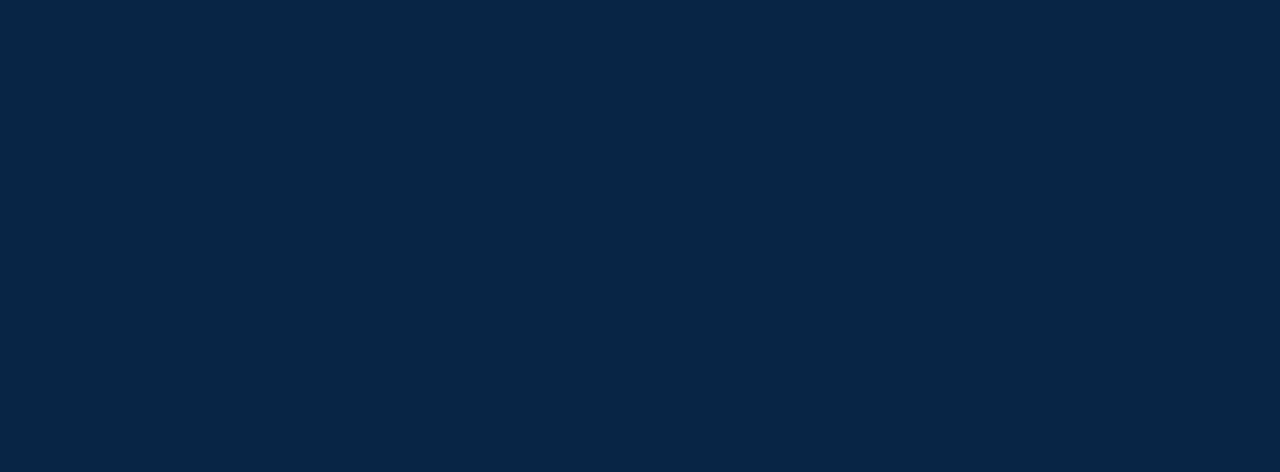
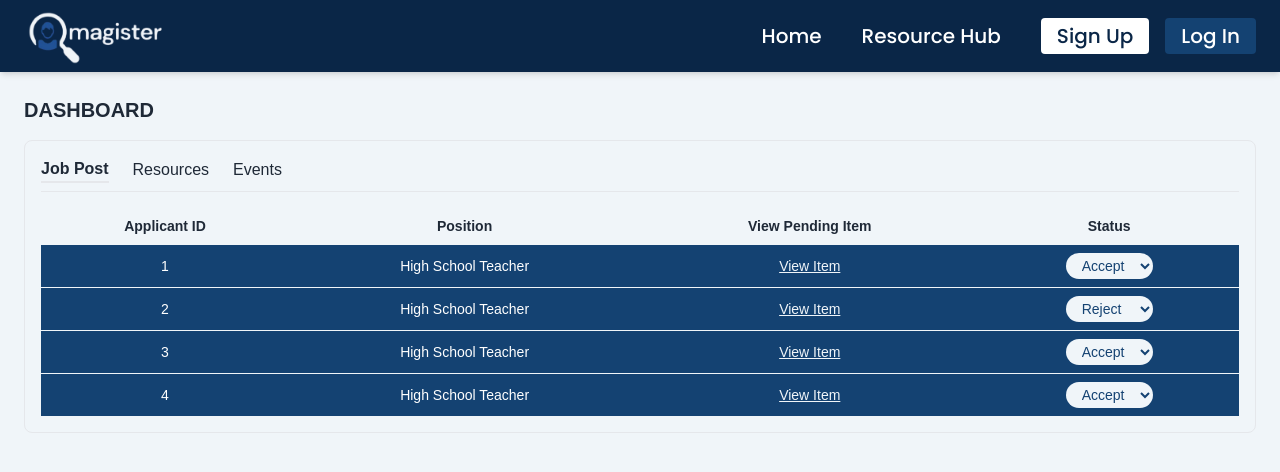
Before and after one commit to Cerphh/Magister, a React (Vite) app in the folder Frontend/: page /admin-dashboard in a window 1280 px wide. Before the commit this address had no page. Shown: the top 472 px of the page. Built offline with nearby package versions, Linux system fonts and the light colour scheme.

Commit message:
add admin dashboard page

```diff
--- a/Frontend/src/App.tsx
+++ b/Frontend/src/App.tsx
@@ -8,6 +8,7 @@ import MyJobs from './pages/MyJobs';
 import ResourceHub from './pages/ResourceHub';
 import RolePage from './pages/RolePage';
 import SignUpForm from './pages/Signup';
+import AdminDashboard from './pages/AdminDashboard';
 import { UserProfile } from './pages/UserProfile';
 
 const App = () => {
@@ -25,6 +26,7 @@ const App = () => {
           <Route path="/resources" element={<ResourceHub />} />
           <Route path="/profile" element={<UserProfile userType="applicant" />} />
           <Route path="/employer-dashboard" element={<EmployerDashboard />} />
+          <Route path="/admin-dashboard" element={<AdminDashboard />} />
         </Routes>
       </div>
     </Router>
--- /dev/null
+++ b/Frontend/src/pages/AdminDashboard.tsx
@@ -0,0 +1,136 @@
+import React, { useState } from "react";
+import Navbar from "../components/NavBar";
+import { MoreHorizontal, MoreVertical } from "lucide-react";
+
+const AdminDashboard: React.FC = () => {
+  const [activeTab, setActiveTab] = useState("Job Post");
+  const [applicants, setApplicants] = useState([
+    { id: 1, position: "High School Teacher", status: "Accept" },
+    { id: 2, position: "High School Teacher", status: "Reject" },
+    { id: 3, position: "High School Teacher", status: "Accept" },
+    { id: 4, position: "High School Teacher", status: "Accept" },
+  ]);
+  const [isModalOpen, setIsModalOpen] = useState(false);
+  const [selectedItem, setSelectedItem] = useState<any>(null);
+
+  const handleStatusChange = (id: number, newStatus: string) => {
+    setApplicants((prev) =>
+      prev.map((applicant) =>
+        applicant.id === id ? { ...applicant, status: newStatus } : applicant
+      )
+    );
+  };
+
+  const handleViewItemClick = (applicant: any) => {
+    setSelectedItem(applicant);
+    setIsModalOpen(true);
+  };
+
+  const closeModal = () => {
+    setIsModalOpen(false);
+    setSelectedItem(null); // Reset selected item
+  };
+
+  const renderTable = () => (
+    <div className="overflow-x-auto">
+      <table className="w-full text-left bg-[#144272] text-white">
+        <thead className="bg-[#F0F5F9] text-sm text-gray-800">
+          <tr>
+            <th className="px-4 py-2 text-center">
+              {activeTab === "Resources"
+                ? "Resource ID"
+                : activeTab === "Events"
+                ? "Event ID"
+                : "Applicant ID"}
+            </th>
+            {activeTab === "Job Post" && (
+              <th className="px-4 py-2 text-center">Position</th>
+            )}
+            <th className="px-4 py-2 text-center">View Pending Item</th>
+            <th className="px-4 py-2 text-center">Status</th>
+          </tr>
+        </thead>
+        <tbody>
+          {applicants.map((applicant) => (
+            <tr key={applicant.id} className="border-t border-[#F0F5F9] text-sm">
+              <td className="px-4 py-2 text-center">{applicant.id}</td>
+              {activeTab === "Job Post" && (
+                <td className="px-4 py-2 text-center">{applicant.position}</td>
+              )}
+              <td className="px-4 py-2 text-center">
+                <button
+                  className="text-[#F0F5F9] underline"
+                  onClick={() => handleViewItemClick(applicant)}
+                >
+                  View Item
+                </button>
+              </td>
+              <td className="px-4 py-2 text-center">
+                <select
+                  className="bg-[#F0F5F9] text-[#144272] px-3 py-1 rounded-full"
+                  value={applicant.status}
+                  onChange={(e) => handleStatusChange(applicant.id, e.target.value)}
+                >
+                  <option value="Accept">Accept</option>
+                  <option value="Reject">Reject</option>
+                </select>
+              </td>
+            </tr>
+          ))}
+        </tbody>
+      </table>
+    </div>
+  );
+
+  return (
+    <div className="min-h-screen bg-[#F0F5F9] text-gray-800">
+      <Navbar />
+
+      <div className="p-6">
+        <h1 className="text-xl font-bold mb-4">DASHBOARD</h1>
+
+        <div className="bg-[#F0F5F9] border rounded-lg p-4">
+          <div className="flex space-x-6 border-b pb-2 mb-4">
+            {["Job Post", "Resources", "Events"].map((tab) => (
+              <button
+                key={tab}
+                onClick={() => setActiveTab(tab)}
+                className={`$${
+                  activeTab === tab
+                    ? 'text-[#144272]-900 font-semibold border-b-2 border-[#144272]-900'
+                    : 'text-gray-500'
+                }`}
+              >
+                {tab}
+              </button>
+            ))}
+          </div>
+
+          {renderTable()}
+        </div>
+      </div>
+
+      {/* Modal for Viewing Item */}
+      {isModalOpen && (
+        <div className="fixed inset-0 bg-gray-500 bg-opacity-50 flex items-center justify-center z-50">
+          <div className="bg-[#F0F5F9] p-6 rounded-lg shadow-lg w-1/3">
+            <h2 className="text-xl font-bold mb-4">Applicant Details</h2>
+            <p><strong>Applicant ID:</strong> {selectedItem?.id}</p>
+            {activeTab === "Job Post" && <p><strong>Position:</strong> {selectedItem?.position}</p>}
+            <p><strong>Status:</strong> {selectedItem?.status}</p>
+            <div className="mt-4 flex justify-end">
+              <button
+                onClick={closeModal}
+                className="bg-[#144272] text-[#F0F5F9] px-4 py-2 rounded-lg"
+              >
+                Close
+              </button>
+            </div>
+          </div>
+        </div>
+      )}
+    </div>
+  );
+};
+
+export default AdminDashboard;
--- a/Frontend/src/styles/LoginForm.css
+++ b/Frontend/src/styles/LoginForm.css
@@ -93,7 +93,7 @@ body {
 }
 
 .form-header p {
-  font-size: 16px;
+  font-size: 10px;
   color: #F0F5F9;
 }
 
```
